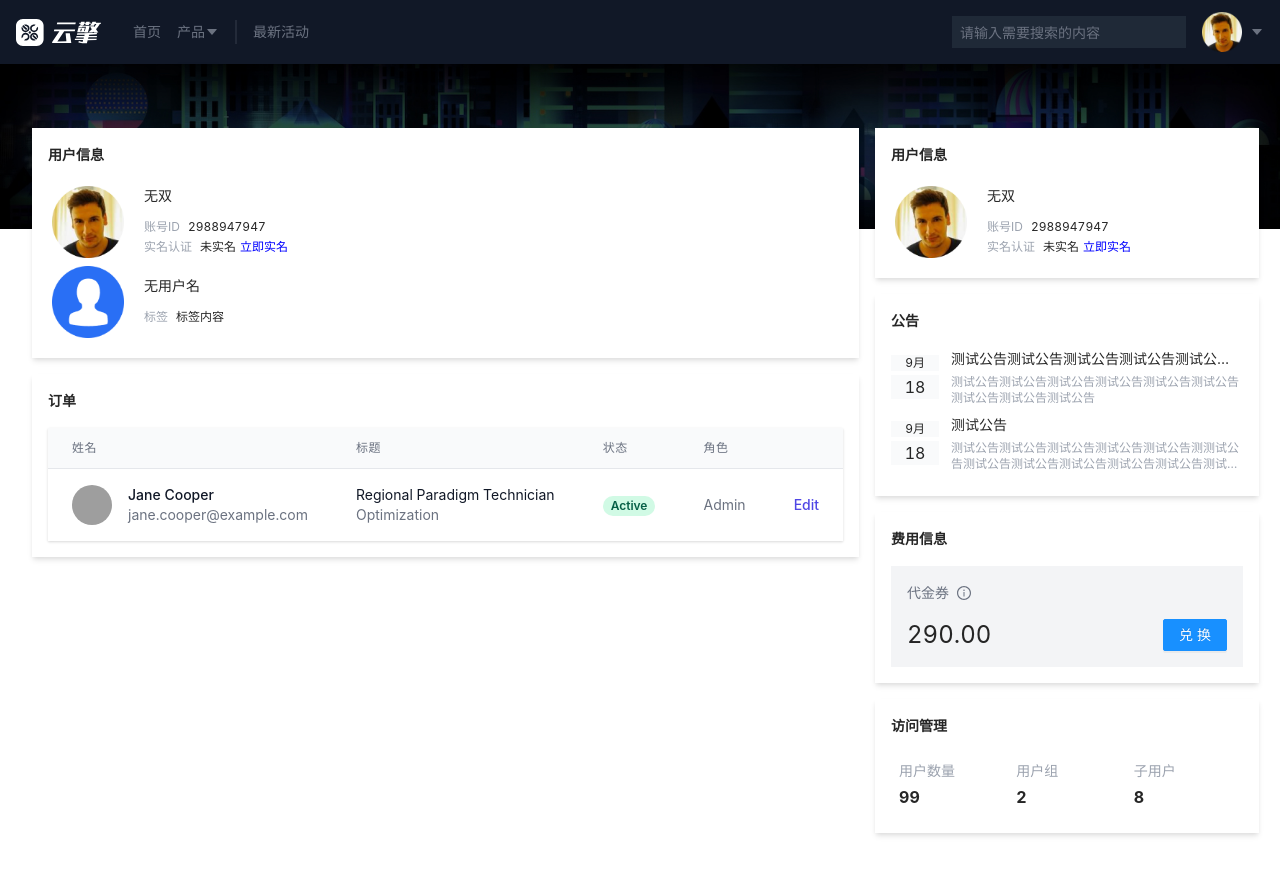
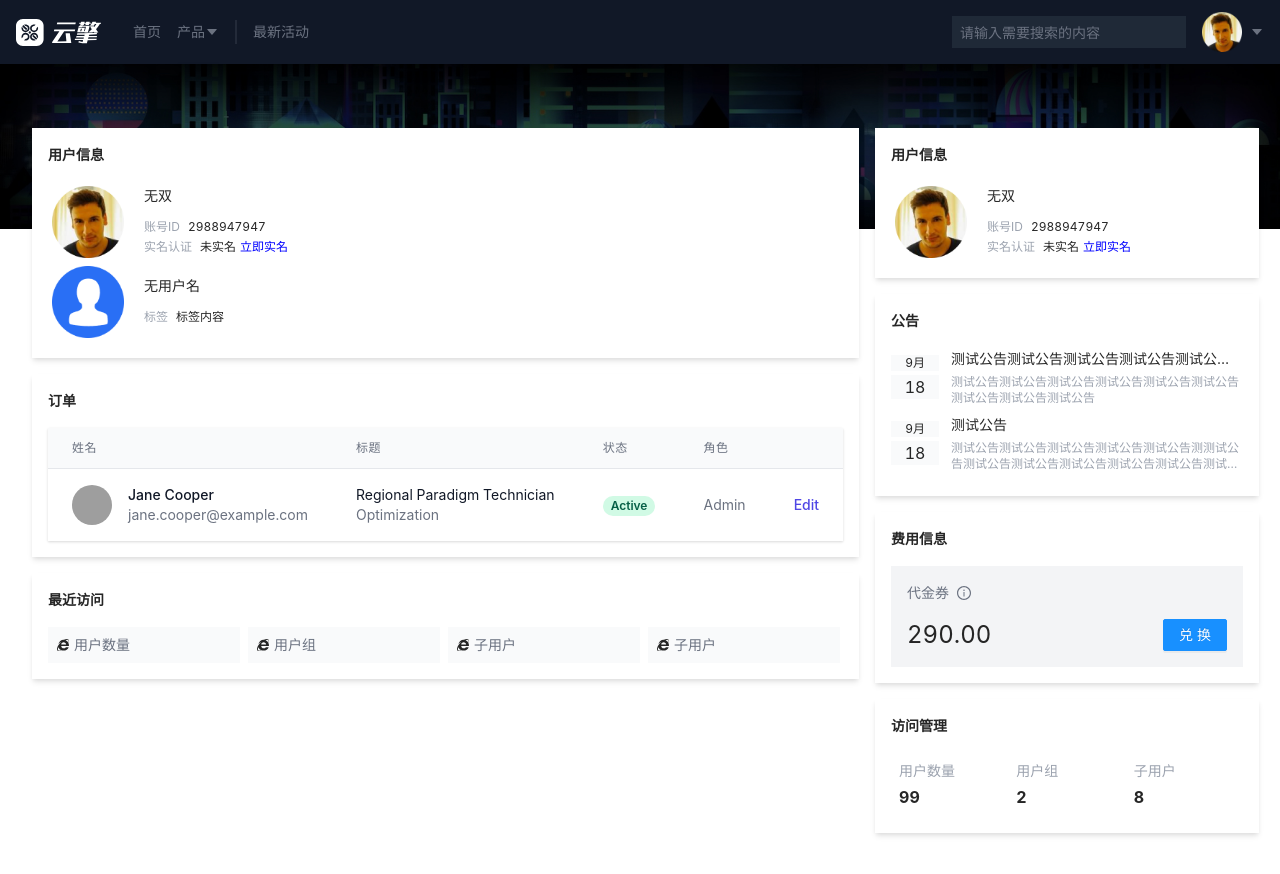
Before and after one commit to n1203/AKe-Vue3-Admin, a Vue app: page / in a window 1280 px wide. Shown: the top 874 px of the page. Built offline with nearby package versions, Linux system fonts and the light colour scheme; grey boxes are pictures that could not be loaded; what @tailwindcss/typography would draw is missing.

Commit message:
feat: Added shortcut Card component

```diff
--- /dev/null
+++ b/src/card-content/shortcut.vue
@@ -0,0 +1,31 @@
+<script setup>
+import { toRef, reactive } from 'vue'
+const {props = {}, instance} = defineProps(['props', 'instance'])
+const {
+
+} = props
+
+const menus = [{
+  label: '用户数量',
+  icon: '<IeOutlined />',
+}, {
+  label: '用户组',
+  icon: '<IeOutlined />',
+}, {
+  label: '子用户',
+  icon: '<IeOutlined />',
+}, {
+  label: '子用户',
+  icon: '<IeOutlined />',
+}]
+
+</script>
+
+<template>
+  <div class="flex flex-row items-center w-full space-x-2">
+    <div class="w-48 inline-flex items-center flex-row p-2 bg-gray-50 hover:bg-blue-50 cursor-pointer text-sm" v-for="(item, index) in menus" :key="index">
+      <ake-icon class="mr-1" color="#666" :name="item.icon" />
+      <div class="text-gray-500">{{item.label}}</div>
+    </div>
+  </div>
+</template>
--- a/src/components/icon.vue
+++ b/src/components/icon.vue
@@ -7,20 +7,26 @@ const {
   spin = false,
   rotate = false,
   twoToneColor = '',
+  color = ''
 } = defineProps({
   name: {
     type: String,
     required: true,
   },
   style: Object,
-  className: [Object, String],
   spin: Boolean,
   rotate: Boolean,
-  twoToneColor: String
+  twoToneColor: String,
+  color: String,
 })
 const Icon = Icons[name.replace('<', '').replace('/>', '').replace(' ', '')]
+
+const styles = `
+  color: ${color}
+` + style
+
 </script>
 
 <template>
-  <Icon :style="style" :class="className" :spin="spin" :rotate="rotate" :twoToneColor="twoToneColor" />
+  <Icon :style="styles" :spin="spin" :rotate="rotate" :twoToneColor="twoToneColor" />
 </template>
--- a/src/views/Home.vue
+++ b/src/views/Home.vue
@@ -34,6 +34,9 @@ const store = createStore({
     }]
   }, {
     title: '订单', type: 'table',
+  }, {
+    title: '最近访问',
+    type: 'shortcut'
   }],
   right: [{
     title: '用户信息', type: 'user',
```
